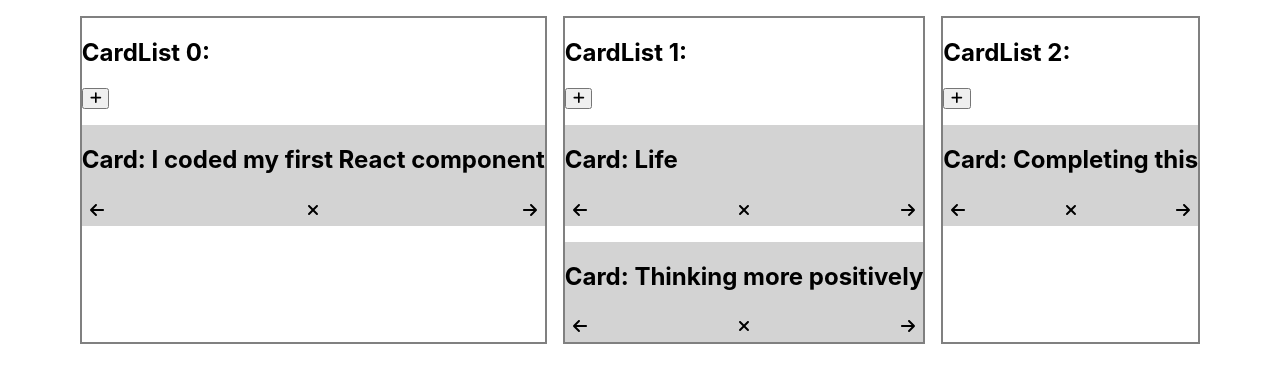
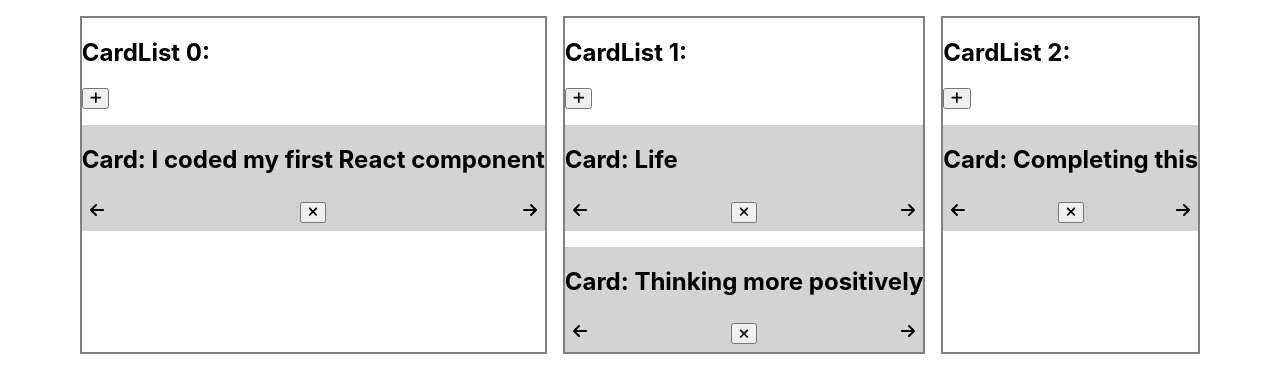
Before and after one commit to klalicki/retro-board, a React (Create React App) app: page / in a window 1280 px wide. Shown: the top 392 px of the page. Built offline with nearby package versions, Linux system fonts and the light colour scheme.

Commit message:
implements removeItem button on Card component

```diff
--- a/src/components/Card/Card.jsx
+++ b/src/components/Card/Card.jsx
@@ -9,7 +9,7 @@ import {
 } from "@fortawesome/free-solid-svg-icons";
 
 const Card = ({ listIndex, cardText, children, cardIndex }) => {
-  const { data } = useContext(DataContext);
+  const { data, removeItem } = useContext(DataContext);
   console.log(data);
   const cardData = data[listIndex].listContents[cardIndex];
   return (
@@ -18,7 +18,14 @@ const Card = ({ listIndex, cardText, children, cardIndex }) => {
       {children}
       <div className="icon-bar">
         <FontAwesomeIcon icon={faArrowLeft} />
-        <FontAwesomeIcon icon={faXmark} />
+        <button
+          onClick={() => {
+            removeItem(listIndex, cardIndex);
+          }}
+        >
+          <FontAwesomeIcon icon={faXmark} />
+        </button>
+
         <FontAwesomeIcon icon={faArrowRight} />
       </div>
     </div>
```
